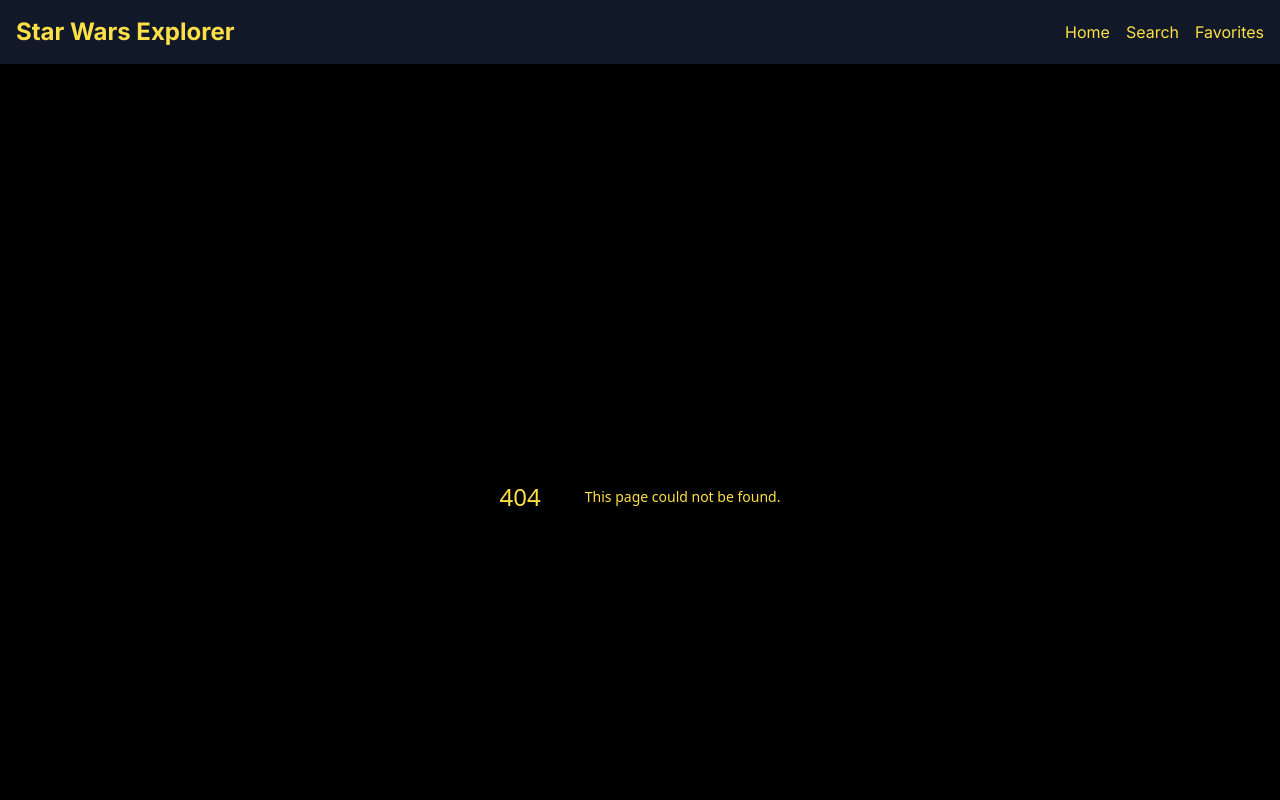
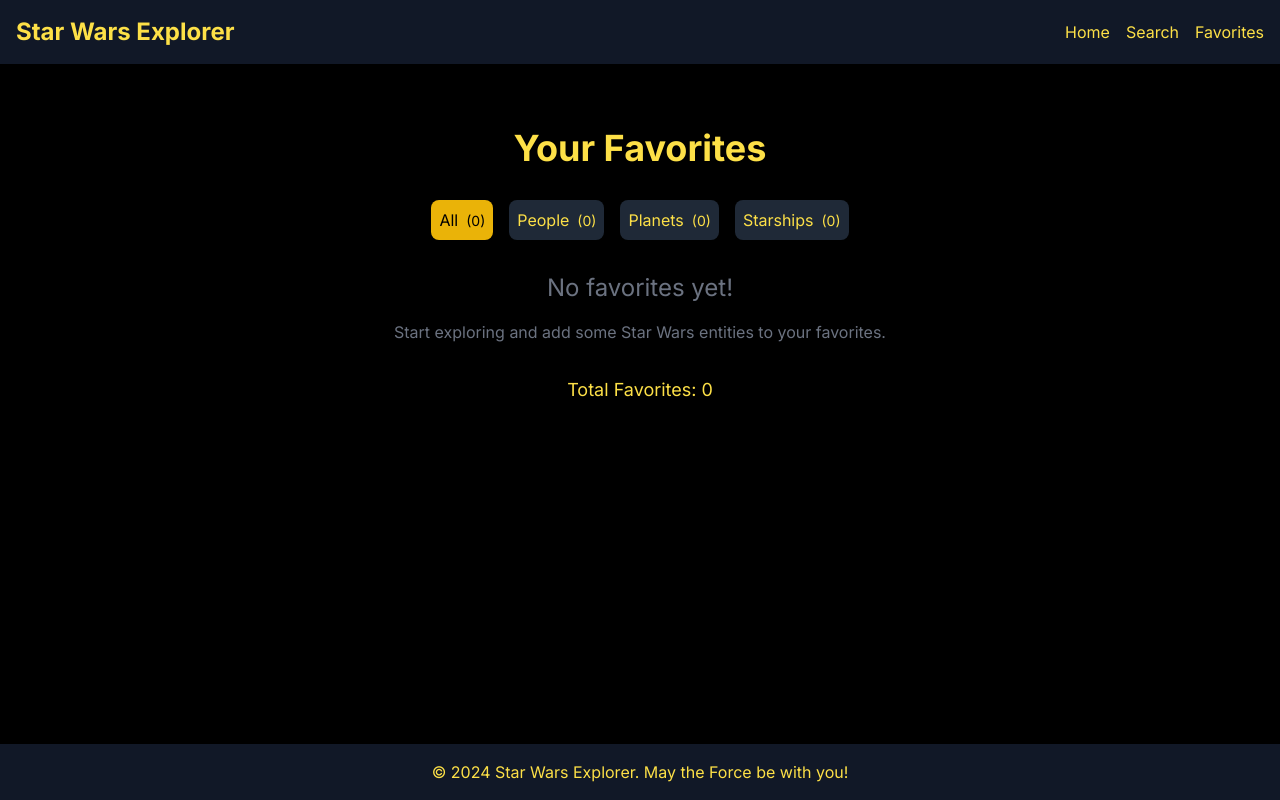
Before and after one commit to athanasso/star-wars-explorer, a Next.js app: page /favorites in a window 1280 px wide. Before the commit this address had no page. Shown: the top 800 px of the page. Built offline with nearby package versions, Linux system fonts and the light colour scheme.

Commit message:
Favourites page

```diff
--- /dev/null
+++ b/app/favorites/page.tsx
@@ -0,0 +1,82 @@
+'use client';
+
+import { useState, useMemo } from 'react';
+import EntityCard from '../components/Search/EntityCard';
+import { EntityType } from '../types/swapi';
+import { useFavoritesStore } from '../store/favoritesStore';
+
+export default function FavoritesPage() {
+    const { favorites } = useFavoritesStore();
+    const [filter, setFilter] = useState<EntityType | 'all'>('all');
+
+    const filteredFavorites = useMemo(() => {
+        if (filter === 'all') return favorites;
+
+        return favorites.filter(fav => {
+            const type = fav.url.split('/')[4] as EntityType;
+            return type === filter;
+        });
+    }, [favorites, filter]);
+
+    const getFavoriteTypeCounts = () => {
+        return {
+            all: favorites.length,
+            people: favorites.filter(fav => fav.url.includes('/people/')).length,
+            planets: favorites.filter(fav => fav.url.includes('/planets/')).length,
+            starships: favorites.filter(fav => fav.url.includes('/starships/')).length,
+        };
+    };
+
+    const typeCounts = getFavoriteTypeCounts();
+
+    return (
+        <div className="container mx-auto px-4 py-8">
+            <h1 className="text-4xl font-bold mb-8 text-center">
+                Your Favorites
+            </h1>
+
+            {/* Filters */}
+            <div className="flex justify-center space-x-4 mb-8">
+                {(['all', 'people', 'planets', 'starships'] as const).map((type) => (
+                <button
+                    key={type}
+                    onClick={() => setFilter(type)}
+                    className={`
+                    px-2 py-2 rounded-lg transition-colors
+                    ${filter === type
+                        ? 'bg-yellow-500 text-black'
+                        : 'bg-gray-800 text-yellow-300 hover:bg-gray-700'
+                    }
+                    `}
+                >
+                    {type === 'all' ? 'All' : type.charAt(0).toUpperCase() + type.slice(1)}
+                    <span className="ml-2 text-sm">({typeCounts[type]})</span>
+                </button>
+                ))}
+            </div>
+
+            {/* Favorites Grid */}
+            {filteredFavorites.length === 0 ? (
+                <div className="text-center text-gray-500">
+                <p className="text-2xl">No favorites yet!</p>
+                <p className="mt-4">
+                    Start exploring and add some Star Wars entities to your favorites.
+                </p>
+                </div>
+            ) : (
+                <div className="grid grid-cols-2 md:grid-cols-4 lg:grid-cols-5 gap-4">
+                {filteredFavorites.map((entity) => (
+                    <EntityCard key={entity.url} entity={entity} />
+                ))}
+                </div>
+            )}
+
+            {/* Stats */}
+            <div className="mt-8 text-center">
+                <p className="text-lg">
+                Total Favorites: {typeCounts.all}
+                </p>
+            </div>
+        </div>
+    );
+}
```
